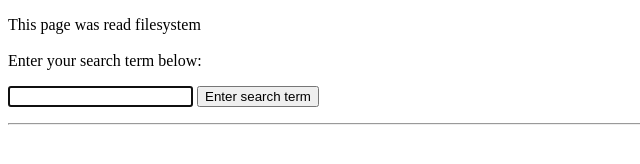
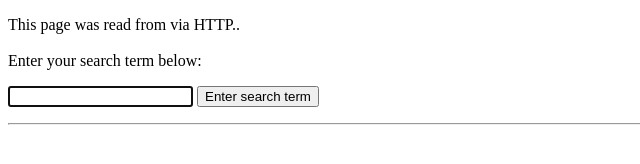
Before and after one commit to satabdidas/NoteRanger, a plain HTML site: page searchNotes.html in a window 1280 px wide. Shown: the full height of the page, 0-640 px from the left. Drawn offline with Linux system fonts and the light colour scheme.

Commit message:
Print the wherefrom

```diff
--- a/js/test.js
+++ b/js/test.js
@@ -22,6 +22,7 @@
             whereWeAre = "from the filesystem.";
         }
 
+        document.getElementById("whereFrom").innerHTML=whereWeAre;
         document.getElementById("searchForm").addEventListener('submit', getSought);
         // Set focus.
         document.getElementById("searchTerm").focus();
--- a/searchNotes.html
+++ b/searchNotes.html
@@ -9,7 +9,7 @@
 </head>
 <body>
   <p id="whereRunning">
-            This page was read filesystem
+            This page was read from <span id="whereFrom"></span>.
             <br/><br/>
             Enter your search term below:
             <form id="searchForm">
```
